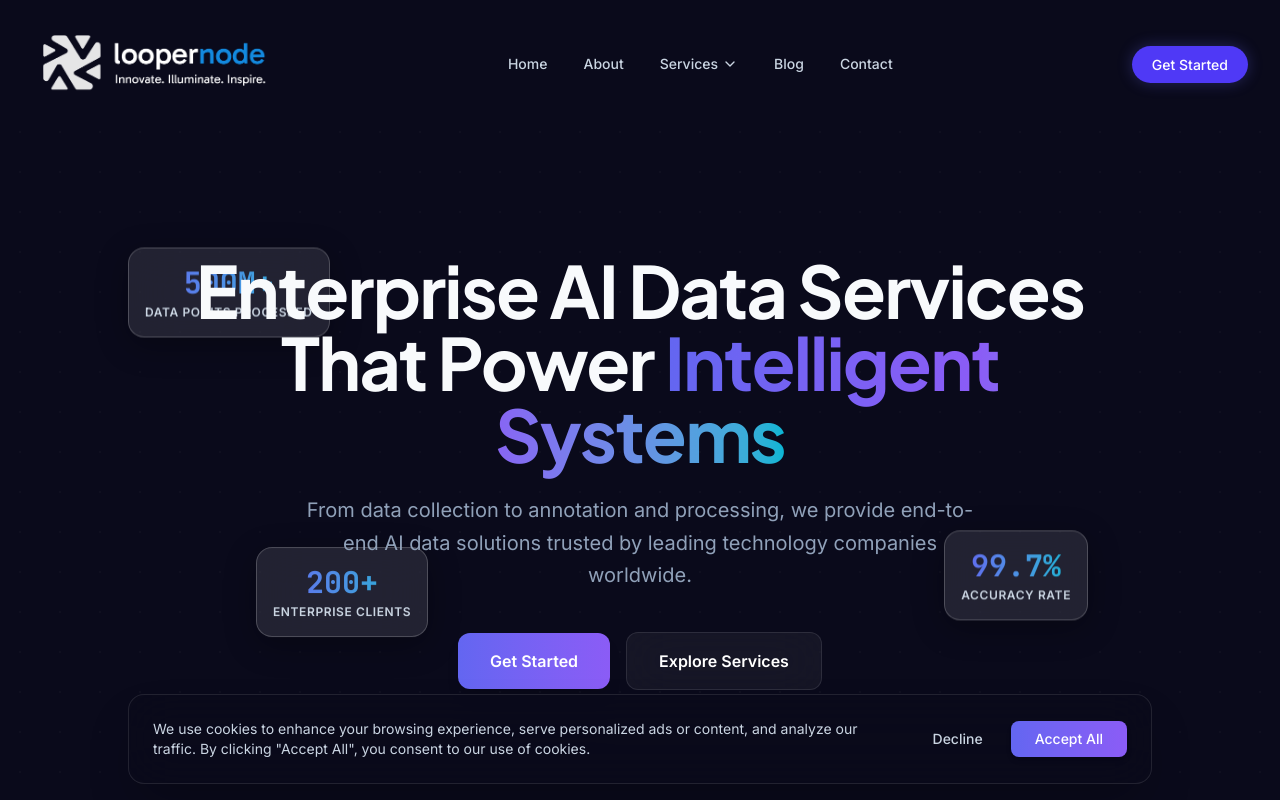
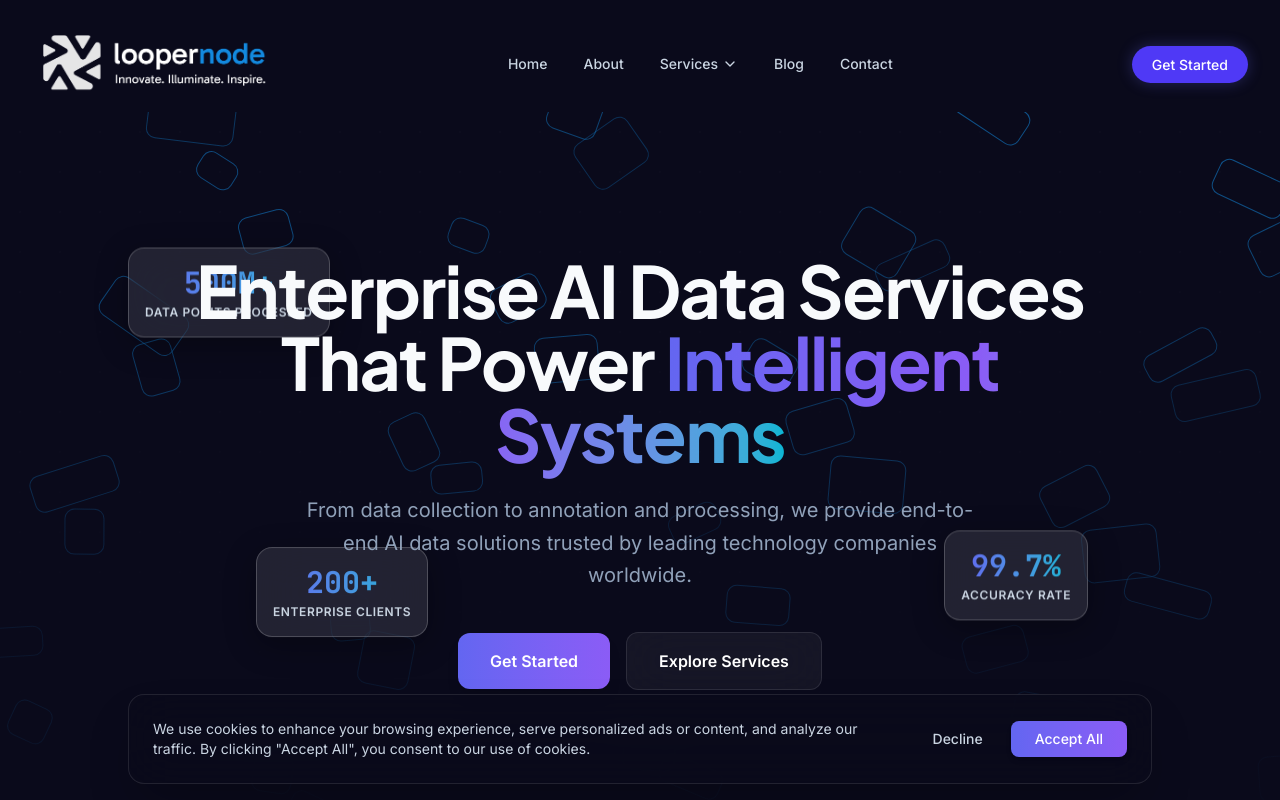
Before and after one commit to liyakathaalikt-oss/loopernode, a Next.js app: page / in a window 1280 px wide. Shown: the top 800 px of the page. Built offline with nearby package versions, Linux system fonts and the light colour scheme; a web font is replaced by a local one.

Commit message:
feat: implement animated floating rectangles hero background with scroll and mouse parallax

```diff
--- /dev/null
+++ b/components/animations/floating-rectangles.tsx
@@ -0,0 +1,100 @@
+'use client';
+
+import React, { useEffect, useRef } from 'react';
+import { motion, useScroll, useTransform, useSpring, useMotionValue } from 'framer-motion';
+
+export function FloatingRectangles() {
+  const containerRef = useRef<HTMLDivElement>(null);
+
+  // Scroll parallax for the entire container
+  const { scrollYProgress } = useScroll({
+    target: containerRef,
+    offset: ["start start", "end start"]
+  });
+
+  const scrollY = useTransform(scrollYProgress, [0, 1], [0, -200]);
+
+  // Mouse parallax setup
+  const mouseX = useMotionValue(0);
+  const mouseY = useMotionValue(0);
+  const smoothMouseX = useSpring(mouseX, { stiffness: 50, damping: 20 });
+  const smoothMouseY = useSpring(mouseY, { stiffness: 50, damping: 20 });
+
+  useEffect(() => {
+    const handleMouseMove = (e: MouseEvent) => {
+      const { innerWidth, innerHeight } = window;
+      const x = (e.clientX - innerWidth / 2) / innerWidth;
+      const y = (e.clientY - innerHeight / 2) / innerHeight;
+      mouseX.set(x);
+      mouseY.set(y);
+    };
+
+    window.addEventListener('mousemove', handleMouseMove);
+    return () => window.removeEventListener('mousemove', handleMouseMove);
+  }, [mouseX, mouseY]);
+
+  // Generate deterministic rectangles to match the reference image
+  // The image shows hollow rounded rectangles in blue, slightly tilted.
+  const rectangles = Array.from({ length: 45 }).map((_, i) => {
+    // Semi-random deterministic values based on index
+    const width = 40 + (i % 5) * 12; // 40 to 88
+    const height = 30 + (i % 4) * 8; // 30 to 54
+    const top = `${(i * 17) % 110 - 5}%`; // -5% to 105% to allow edge bleeding
+    const left = `${(i * 23) % 110 - 5}%`;
+    const rotation = -30 + (i % 7) * 10; // -30 to 30 degrees
+    const delay = (i % 10) * -1.5;
+    const duration = 15 + (i % 6) * 3; // 15s to 30s float cycle
+    const depth = 0.2 + (i % 4) * 0.3; // Parallax multiplier
+
+    return { id: i, width, height, top, left, rotation, delay, duration, depth };
+  });
+
+  return (
+    <div ref={containerRef} className="absolute inset-0 z-0 overflow-hidden pointer-events-none">
+      <motion.div style={{ y: scrollY }} className="absolute inset-0 w-full h-full">
+        {rectangles.map((rect) => {
+           // Mouse parallax for each rectangle based on its depth
+           const xMove = useTransform(smoothMouseX, [-1, 1], [-80 * rect.depth, 80 * rect.depth]);
+           const yMove = useTransform(smoothMouseY, [-1, 1], [-80 * rect.depth, 80 * rect.depth]);
+
+           return (
+             <motion.div
+               key={rect.id}
+               className="absolute"
+               style={{
+                 top: rect.top,
+                 left: rect.left,
+                 x: xMove,
+                 y: yMove,
+               }}
+             >
+               <motion.div
+                 className="border border-[#1389DE] opacity-40 rounded-[10px]"
+                 style={{
+                   width: rect.width,
+                   height: rect.height,
+                   rotate: rect.rotation,
+                 }}
+                 animate={{
+                   y: ["-15px", "15px", "-15px"],
+                   x: ["-10px", "10px", "-10px"],
+                   rotate: [rect.rotation - 5, rect.rotation + 5, rect.rotation - 5],
+                   opacity: [0.3, 0.6, 0.3]
+                 }}
+                 transition={{
+                   duration: rect.duration,
+                   repeat: Infinity,
+                   ease: "easeInOut",
+                   delay: rect.delay,
+                 }}
+               />
+             </motion.div>
+           );
+        })}
+      </motion.div>
+
+      {/* Background radial gradient to give some depth if needed, but keeping original dark bg */}
+      <div className="absolute inset-0 bg-gradient-to-b from-transparent via-[#0A0A1B]/50 to-[#0A0A1B]" />
+    </div>
+  );
+}
--- a/components/sections/hero.tsx
+++ b/components/sections/hero.tsx
@@ -5,6 +5,7 @@ import Link from 'next/link';
 import { FadeUp, ScaleIn } from '@/components/animations/motion-wrapper';
 import { AnimatedGradientBg } from '@/components/ui/animated-gradient-bg';
 import { FloatingBadge } from '@/components/ui/floating-badge';
+import { FloatingRectangles } from '@/components/animations/floating-rectangles';
 import { cn } from '@/lib/utils';
 
 export interface HeroProps {
@@ -30,7 +31,8 @@ export function Hero({
     <section className="relative min-h-[90vh] flex items-center justify-center overflow-hidden bg-[#0A0A1B] text-slate-200">
       {/* Background Layer */}
       {showGradientBg && <AnimatedGradientBg />}
-      <div className="absolute inset-0 z-0 bg-[url('/grid-pattern.svg')] opacity-10" style={{ backgroundSize: '40px 40px' }} />
+      <div className="absolute inset-0 z-0 bg-[url('/grid-pattern.svg')] opacity-5" style={{ backgroundSize: '40px 40px' }} />
+      <FloatingRectangles />
 
       {/* Floating Badges */}
       {stats && stats.length > 0 && (
```
Also changed, not shown: 1 other file (tests, documents, lock files or other folders).
